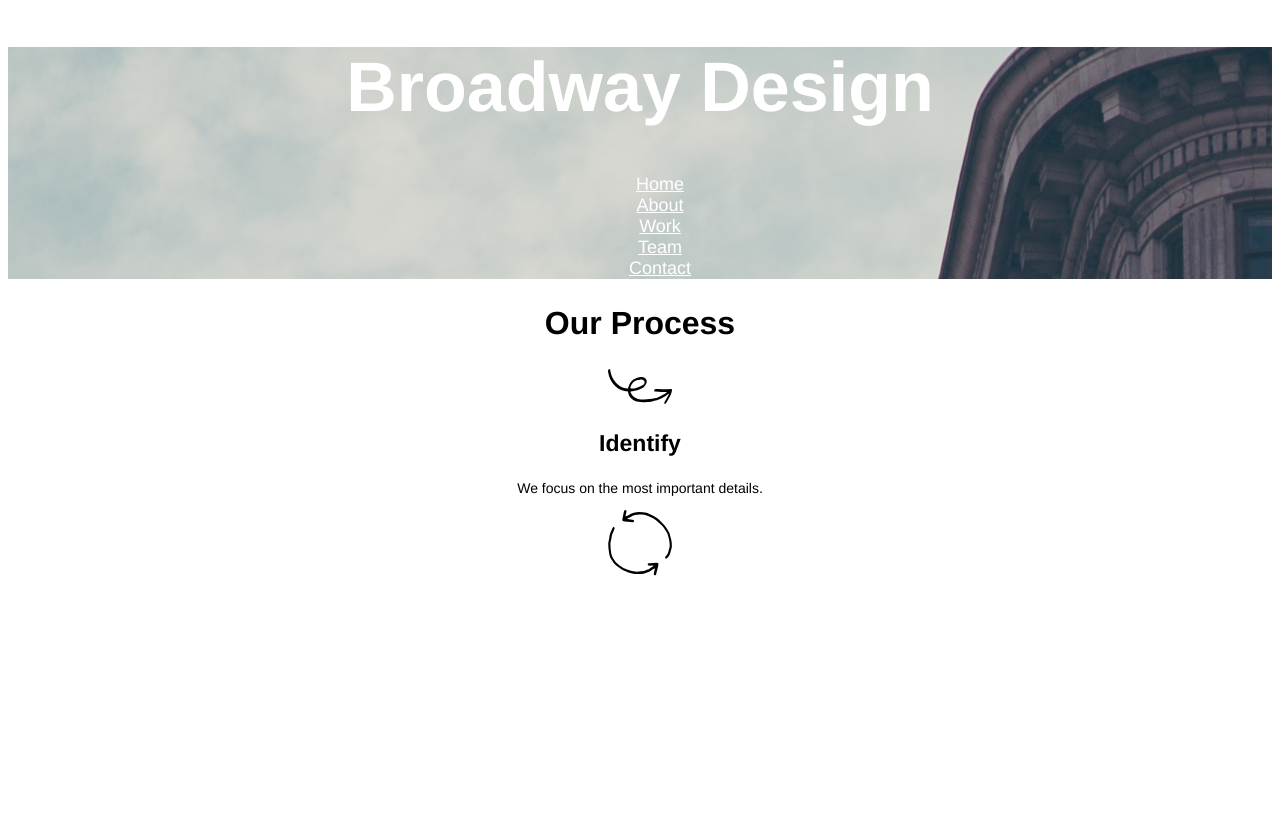
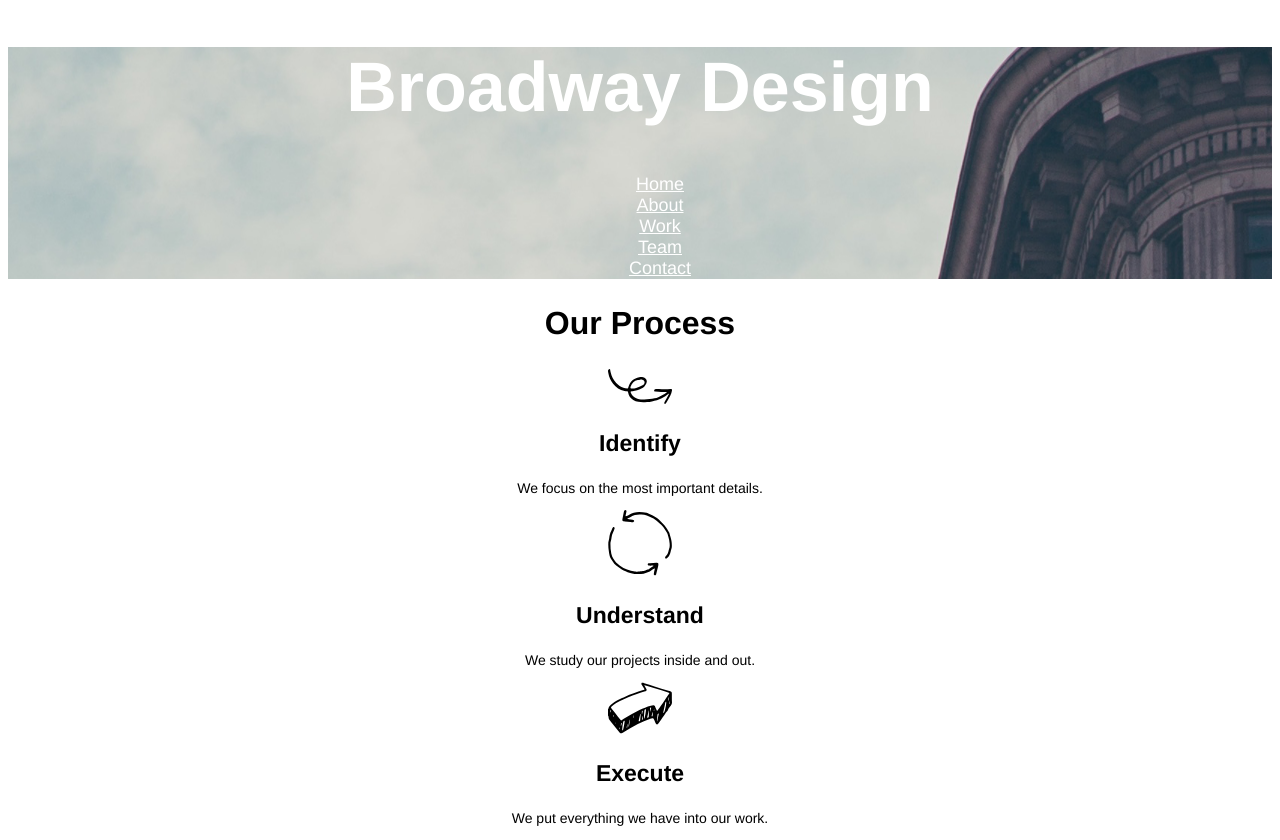
Before and after one commit to wakedork/broadway, a plain HTML site: page index.html in a window 1280 px wide. Before the commit the page ends 800 px from the top, so only its background shows below. Drawn offline with Linux system fonts and the light colour scheme.

Commit message:
closed process div

```diff
--- a/index.html
+++ b/index.html
@@ -20,8 +20,14 @@
     <div class="process">
       <h2> Our Process</h2>
         <p><img src="./resources/images/identify.svg" alt="Identify"></p>
-        <h3><strong>Identify</strong></h3>
+        <h3>Identify</h3>
         <p>We focus on the most important details.</h3>
           <p><img src="./resources/images/understand.svg" alt="Understand"></p>
+          <h3>Understand</h3>
+          <p>We study our projects inside and out.</h3>
+            <p><img src="./resources/images/execute.svg" alt="Execute"></p>
+            <h3>Execute</h3>
+            <p>We put everything we have into our work.</h3>
+            </div>
   </body>
 </html>
```
